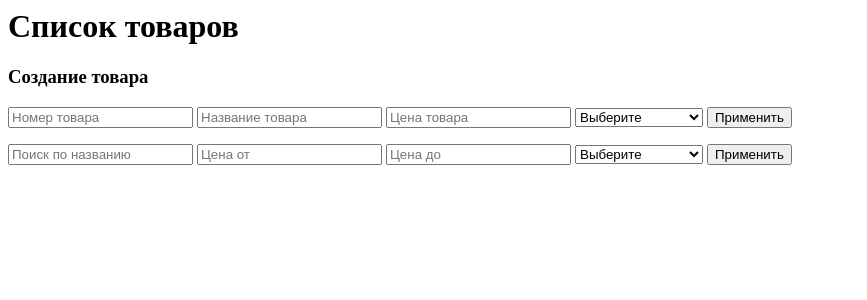
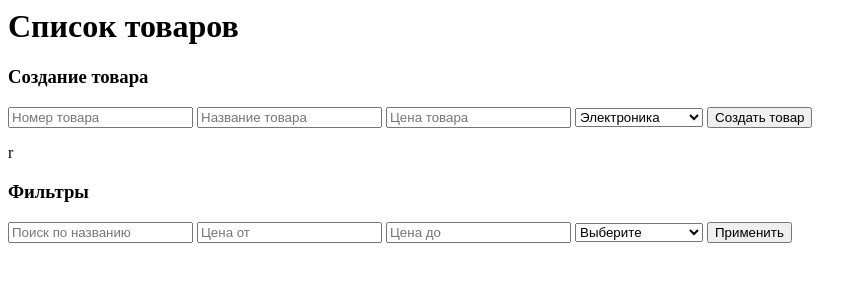
Before and after one commit to suslik-python/django4, a Django app: template core/templates/index.html in a window 1280 px wide. Shown: the top 300 px of the page, without its empty margins (0-867 px from the left). Run offline with Django 5.2, Linux system fonts and the light colour scheme; the template is opened without the code that fills it, so the values that code supplies are empty.

Commit message:
new file

```diff
--- a/core/templates/index.html
+++ b/core/templates/index.html
@@ -8,17 +8,17 @@
     <input type="text" placeholder="Название товара" name="name">
     <input type="number" placeholder="Цена товара" name="price">
     <select name="category">
-        <option value="" selected>Выберите</option>
         <option value="Электроника">Электроника</option>
         <option value="Бытовая техника">Бытовая техника</option>
         <option value="Одежда">Одежда</option>
         <option value="Продукты">Продукты</option>
         <option value="Косметика">Косметика</option>
     </select>
-    <button type="submit">Применить</button>
+    <button type="submit">Создать товар</button>
 </form>
-
+r
 <form action="" method="get">
+    <h3>Фильтры</h3>
     <input type="text" placeholder="Поиск по названию" name="search">
     <input type="number" placeholder="Цена от" name="price_start">
     <input type="number" placeholder="Цена до" name="price_end">
@@ -36,7 +36,3 @@
 {% for item in products %}
 <p>{{ item.id }}. {{ item.name }} ({{ item.category }}) - {{ item.price }} сом</p>
 {% endfor %}
-
-{% for item in products %}
-<p>{{ item.id }}. {{ item.name }} ({{ item.category }}) - {{ item.price }} сом</p>
-{% endfor %}
--- a/core/urls.py
+++ b/core/urls.py
@@ -1,7 +1,7 @@
 from django.urls import path
-from .views import main_page, create_product
+from .views import main_page, create_products
 
 urlpatterns = [
     path('', main_page, name="main_page"),
-    path('create-product/', create_product, name="create_product")
+    path('create-product/', create_products, name="create_product")
 ]
--- a/core/views.py
+++ b/core/views.py
@@ -1,6 +1,6 @@
 from django.shortcuts import render, redirect
 from django.http import HttpResponseForbidden
-from .data import new_products
+from core.data import new_products
 
 def main_page(request):
 
```
Also changed, not shown: db.sqlite3 (added).
